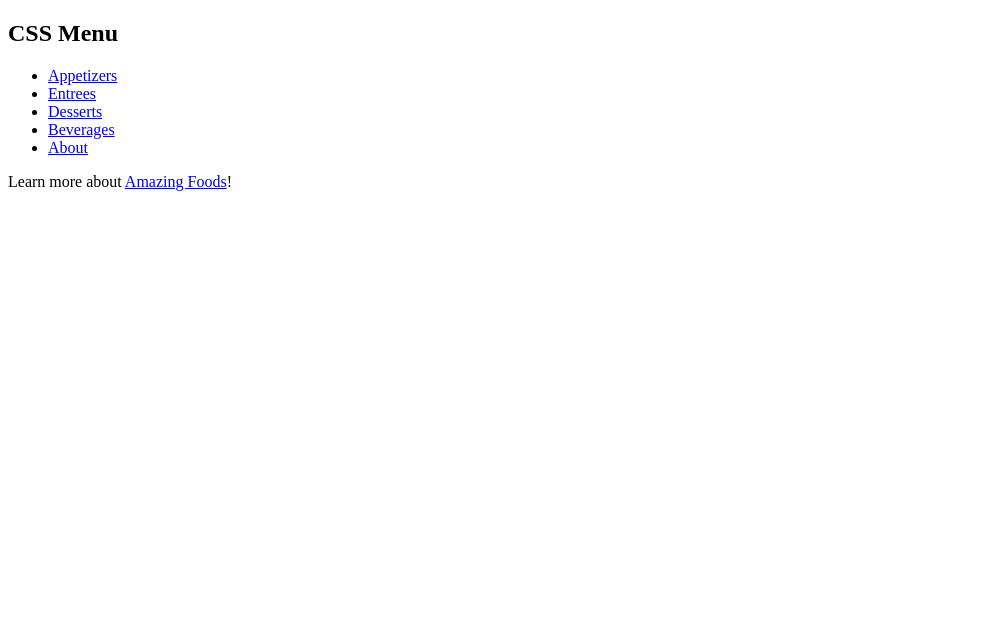
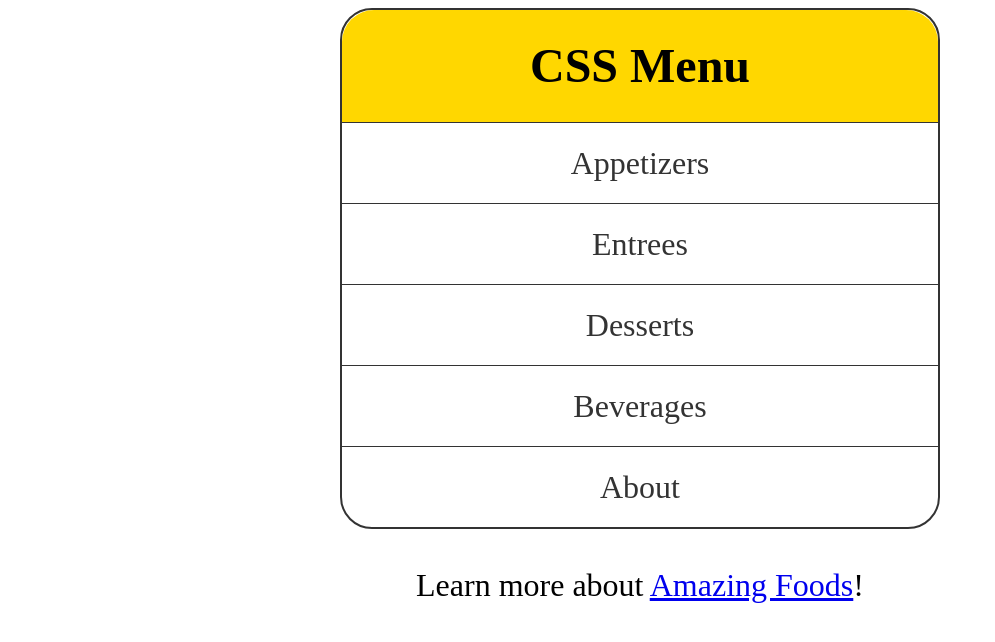
Before and after one commit to cecabrerac/css_course, a plain HTML site: page 09_lesson_starter/index.html in a window 1280 px wide. Shown: the whole page, without its empty margins (0-995 px from the left). Drawn offline with Linux system fonts and the light colour scheme.

Commit message:
Mini Project

```diff
--- a/09_lesson_starter/css/style.css
+++ b/09_lesson_starter/css/style.css
@@ -1 +1,57 @@
 @import url("https://fonts.googleapis.com/css2?family=Roboto&display=swap");
+
+* {
+    margin: 0;
+    padding: 0;
+    box-sizing: border-box;
+}
+
+body {
+    margin: 0.5rem;
+    font-family: "Roboto" sans-serif;
+    text-align: center;
+    font-size: 2rem;
+    line-height: 5rem;
+}
+
+nav {
+    border: 2px solid #333;
+    border-radius: 2rem;
+    margin: 0 auto 1rem;
+    max-width: 600px;
+}
+
+h2 {
+    padding: 1rem;
+    background: gold;
+    border-radius: 2rem 2rem 0 0;
+}
+
+ul {
+    list-style-type: none;
+}
+
+li {
+    border-top: 1px solid #333;
+}
+
+li a {
+    display: block;
+}
+
+li a,
+li a:visited {
+    text-decoration: none;
+    color: #333;
+}
+
+li a:hover,
+li a:focus {
+    background: #333;
+    color: whitesmoke;
+    cursor: pointer;
+}
+
+li:last-child a {
+    border-radius: 0 0 2rem 2rem;
+}
```
